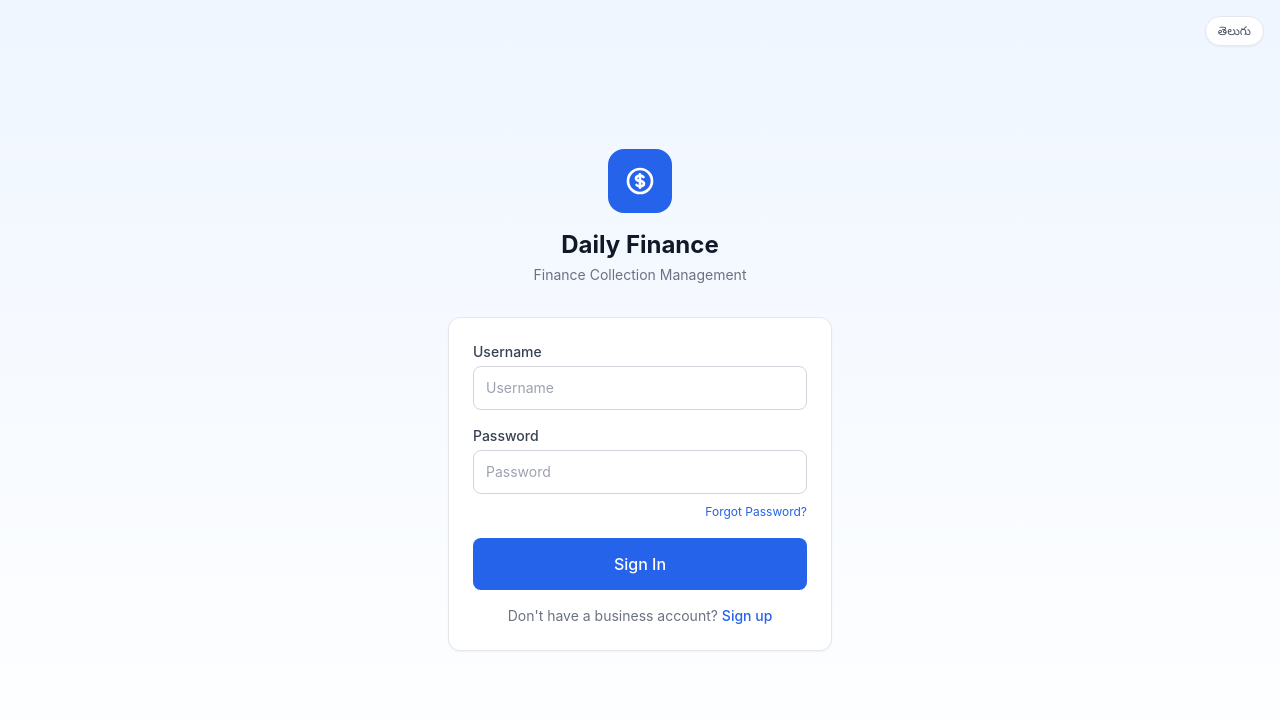
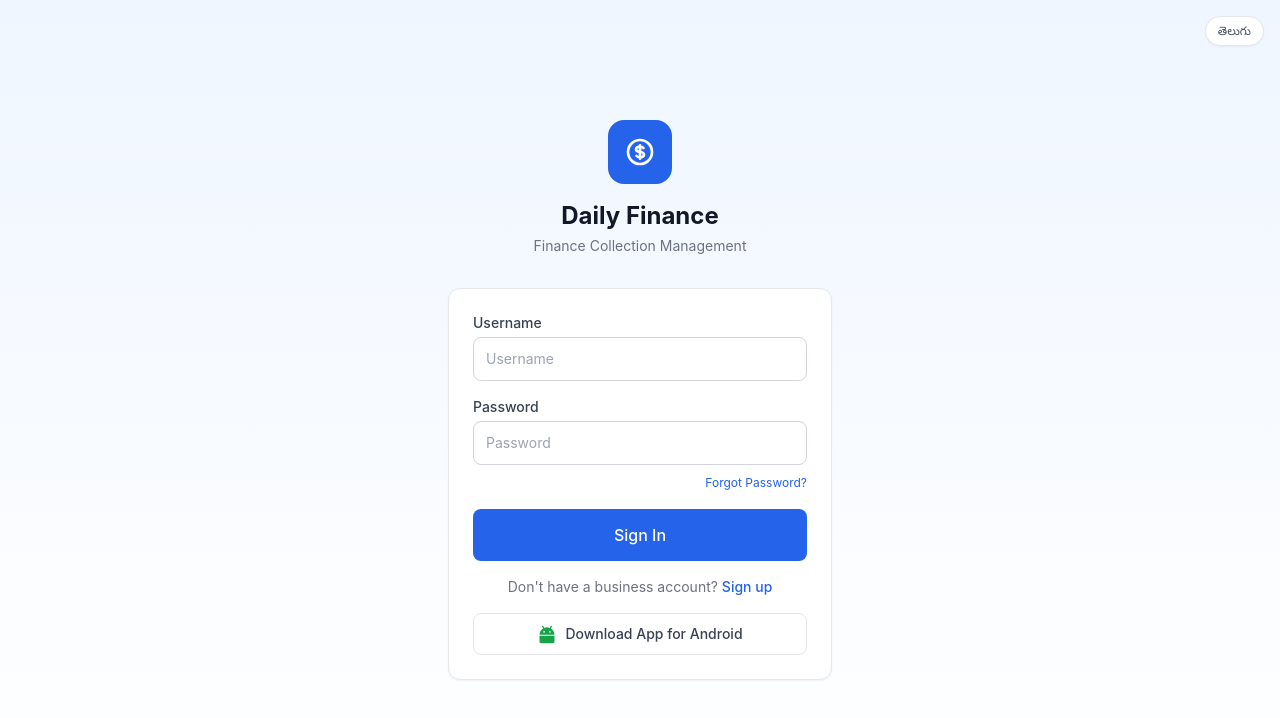
Before and after one commit to smartrams121/reddyloanbook, a Next.js app: page /login in a window 1280 px wide. Shown: the top 718 px of the page. Built offline with nearby package versions, Linux system fonts and the light colour scheme.

Commit message:
Add Android app download link on login page
Co-Authored-By: Claude Opus 4.6 (1M context) <noreply@anthropic.com>

```diff
--- a/src/app/(auth)/login/page.tsx
+++ b/src/app/(auth)/login/page.tsx
@@ -118,6 +118,16 @@ export default function LoginPage() {
               {t('auth.sign_up')}
             </Link>
           </p>
+
+          <a
+            href="https://github.com/smartrams121/reddyloanbook/releases/download/v1.0.0/dailyfinance.apk"
+            target="_blank"
+            rel="noopener noreferrer"
+            className="flex items-center justify-center gap-2 mt-4 px-4 py-2.5 rounded-lg border border-gray-200 text-sm font-medium text-gray-700 hover:bg-gray-50 transition-colors"
+          >
+            <svg className="w-5 h-5 text-green-600" viewBox="0 0 24 24" fill="currentColor"><path d="M17.523 2.234a.767.767 0 0 0-1.055.278l-1.26 2.156A8.855 8.855 0 0 0 12 4.003a8.87 8.87 0 0 0-3.208.665L7.532 2.512a.767.767 0 1 0-1.333.757L7.4 5.372A8.904 8.904 0 0 0 3 12.997h18a8.904 8.904 0 0 0-4.4-7.625l1.201-2.103a.767.767 0 0 0-.278-1.055ZM8.5 10.498a1 1 0 1 1 0-2 1 1 0 0 1 0 2Zm7 0a1 1 0 1 1 0-2 1 1 0 0 1 0 2ZM3 13.997v7a2 2 0 0 0 2 2h14a2 2 0 0 0 2-2v-7H3Z"/></svg>
+            Download App for Android
+          </a>
         </div>
       </div>
     </div>
```
